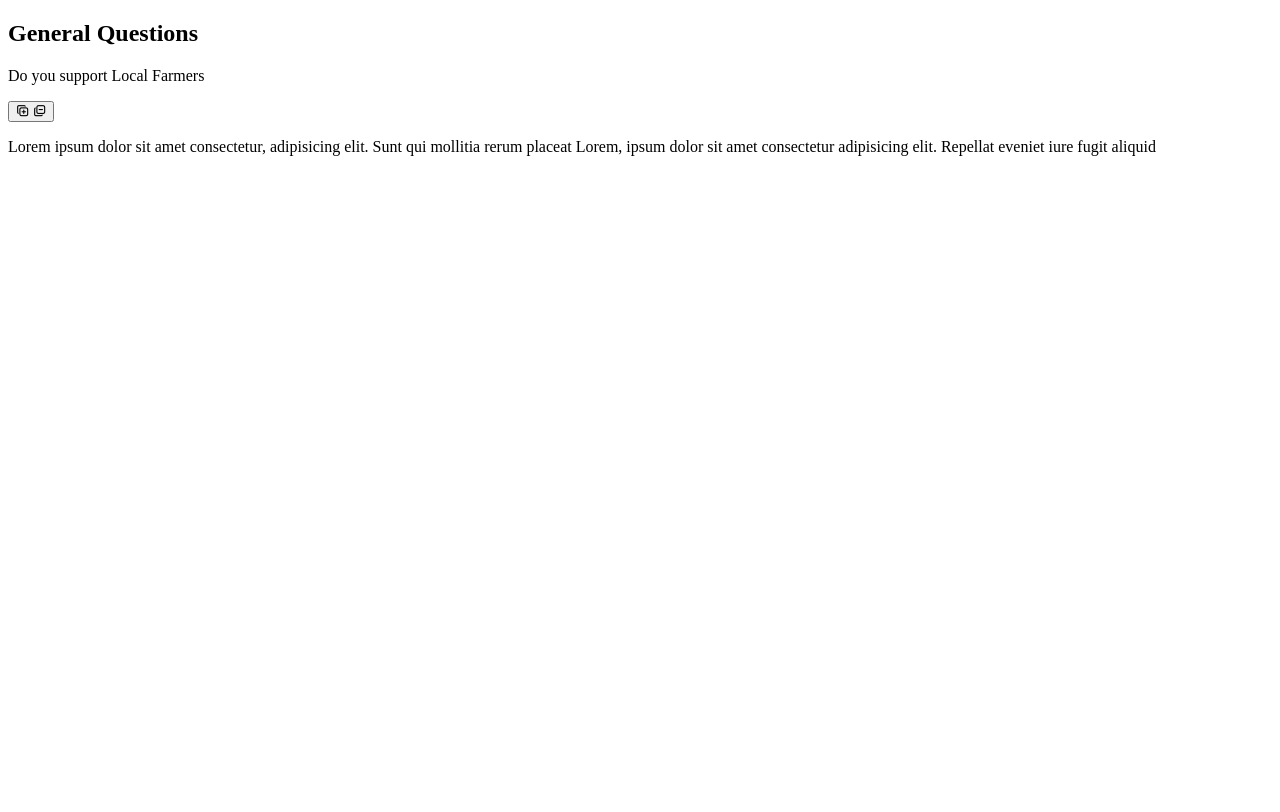
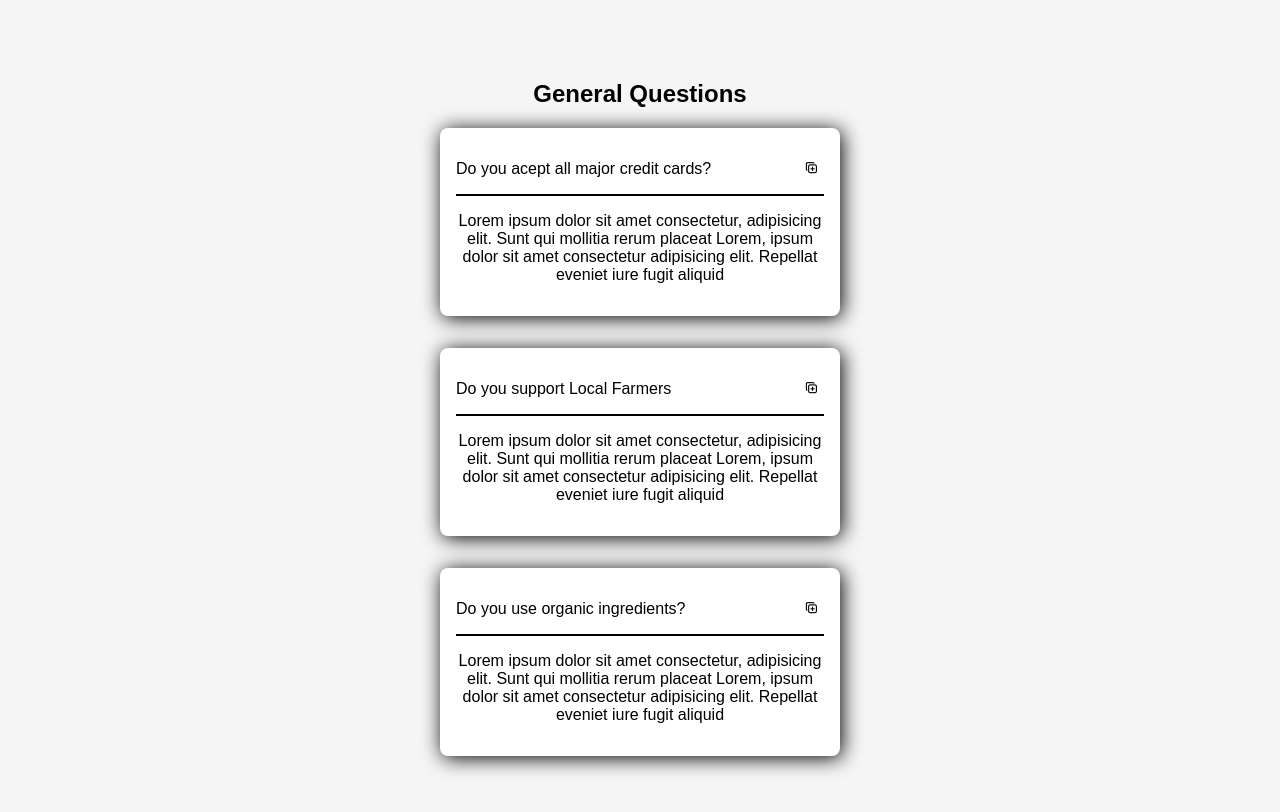
Before and after one commit to HenryRivera01/Interactive-FAQ-JS, a plain HTML site: page index.html in a window 1280 px wide. Drawn offline with Linux system fonts and the light colour scheme.

Commit message:
First version of the styles trying to simulate the tutorial

```diff
--- a/index.html
+++ b/index.html
@@ -16,17 +16,16 @@
         <!-- Question Tittle -->
         <article class="question">
             <div class="question-tittle">
-                <p>Do you support Local Farmers</p>
+                <p>Do you acept all major credit cards?</p>
                 <button class="question-btn">
                     <span class="plus-icon">
                         <i class="ti ti-copy-plus"></i>
                     </span>
-                    <span class="plus-icon">
+                    <span class="minus-icon">
                         <i class="ti ti-library-minus"></i>
                     </span>
                 </button>
             </div>
-        </article>
             <!-- End Question Tittle -->
             <!-- Question Text -->
                 <div class="question-text">
@@ -37,6 +36,55 @@
                         Repellat eveniet iure fugit aliquid</p>
                 </div>
             <!-- End Question Text -->
+        </article>
+        <!-- Question Tittle -->
+        <article class="question">
+            <div class="question-tittle">
+                <p>Do you support Local Farmers</p>
+                <button class="question-btn">
+                    <span class="plus-icon">
+                        <i class="ti ti-copy-plus"></i>
+                    </span>
+                    <span class="minus-icon">
+                        <i class="ti ti-library-minus"></i>
+                    </span>
+                </button>
+            </div>
+            <!-- End Question Tittle -->
+            <!-- Question Text -->
+                <div class="question-text">
+                    <p>Lorem ipsum dolor sit amet consectetur,
+                        adipisicing elit. Sunt qui mollitia
+                        rerum placeat Lorem, ipsum dolor sit
+                        amet consectetur adipisicing elit.
+                        Repellat eveniet iure fugit aliquid</p>
+                </div>
+            <!-- End Question Text -->
+        </article>
+        <!-- Question Tittle -->
+        <article class="question">
+            <div class="question-tittle">
+                <p>Do you use organic ingredients?</p>
+                <button class="question-btn">
+                    <span class="plus-icon">
+                        <i class="ti ti-copy-plus"></i>
+                    </span>
+                    <span class="minus-icon">
+                        <i class="ti ti-library-minus"></i>
+                    </span>
+                </button>
+            </div>
+            <!-- End Question Tittle -->
+            <!-- Question Text -->
+                <div class="question-text">
+                    <p>Lorem ipsum dolor sit amet consectetur,
+                        adipisicing elit. Sunt qui mollitia
+                        rerum placeat Lorem, ipsum dolor sit
+                        amet consectetur adipisicing elit.
+                        Repellat eveniet iure fugit aliquid</p>
+                </div>
+            <!-- End Question Text -->
+        </article>
     </div>
     <!-- Scripts -->
      <script src="app.js"></script>
--- a/styles.css
+++ b/styles.css
@@ -0,0 +1,72 @@
+:root{
+/* Fonts*/
+--fontparagraphs: 'Open Sans', sans-serif;
+--font2: 'Poppins', sans-serif;
+
+/* Colors */
+
+--white: #fafafa;
+--black: #000000;
+--gray: #f5f5f5;
+
+}
+
+
+
+body{
+    font-family: var(--font2);
+
+    display: flex;
+    justify-content: center;
+    align-items: center;
+    height: 100vh;
+
+    background-color: var(--gray);
+}
+
+button, a, img, li{
+    caret-color: transparent;
+    user-select: none;
+}
+
+button{
+    cursor: pointer;
+}
+
+.container{
+    max-width: 25rem;
+    text-align: center;
+}
+
+.questions-container{
+    display: block;
+}
+
+.question{
+    background-color: white;
+    padding: 1rem;
+    margin-bottom: 2rem;
+    border-radius: .5rem;
+    box-shadow: 2px 2px 20px 0 var(--black);
+}
+
+.question:last-of-type{
+    margin-bottom: 0;
+}
+
+.question-tittle{
+    display: flex;
+    align-items: center;
+    justify-content: space-between;
+    border-bottom: solid 2px var(--black);
+}
+
+.question-btn{
+    height: 1.5rem;
+    border: none;
+    background-color: white;
+}
+
+.minus-icon{
+    display: none;
+}
```
Lines whose indentation alone changed are shown as unchanged.
